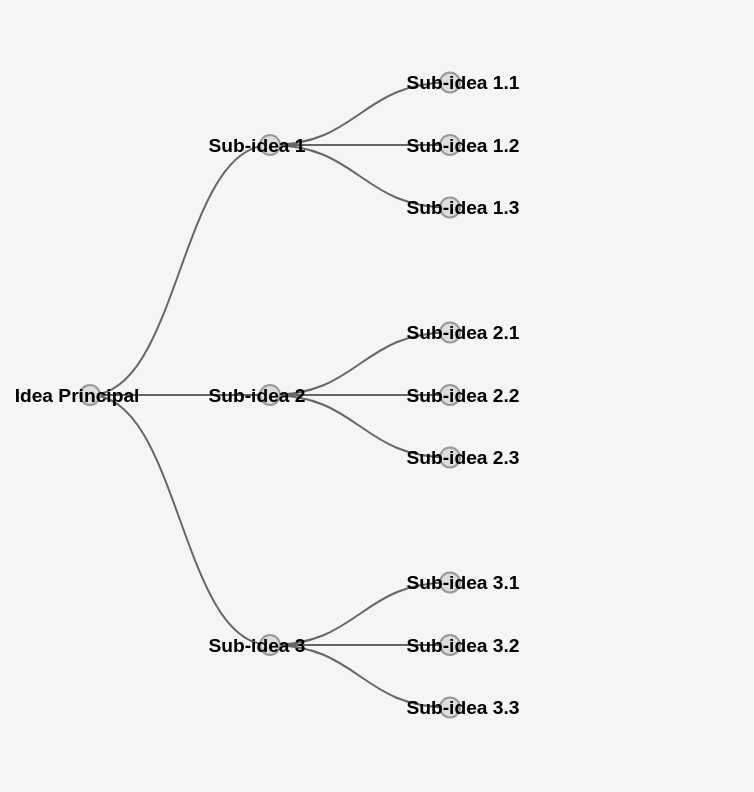
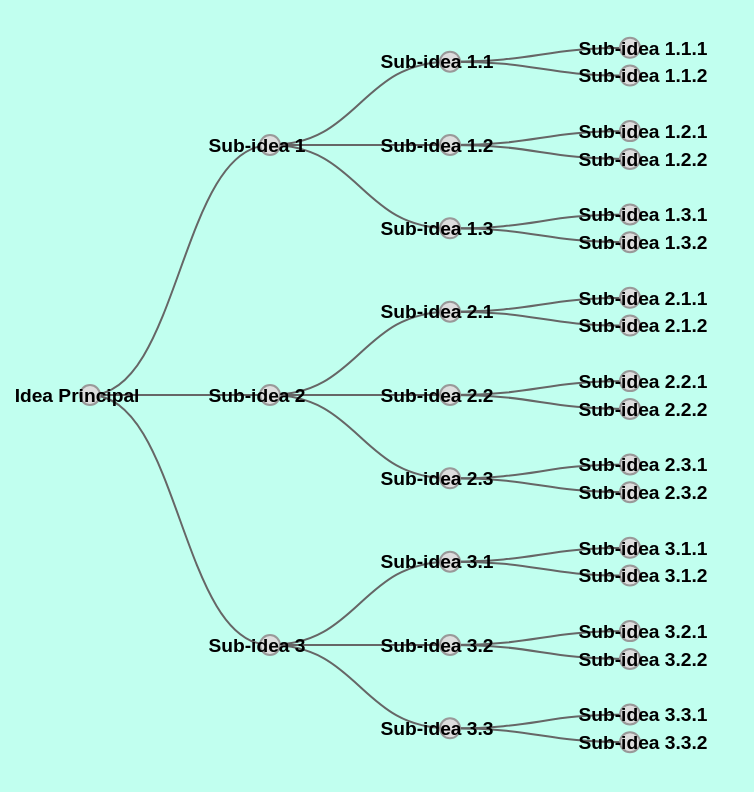
Before and after one commit to LeandroJess/LeandroJess.github.io, a plain HTML site: page index.html.html in a window 1280 px wide. Shown: the whole page, without its empty margins (0-754 px from the left). Drawn offline with nearby package versions, Linux system fonts and the light colour scheme.

Commit message:
Update index.html.html

```diff
--- a/index.html.html
+++ b/index.html.html
@@ -8,7 +8,7 @@
             align-items: center;
             height: 100vh;
             margin: 0;
-            background-color: #f5f5f5;
+            background-color: rgb(193, 255, 239);
             font-family: Arial, sans-serif;
         }
 
@@ -51,34 +51,91 @@
     <script src="https://d3js.org/d3.v5.min.js"></script>
     <script>
         var treeData = {
-            name: "Idea Principal",
+    name: "Idea Principal",
+    children: [
+        {
+            name: "Sub-idea 1",
             children: [
                 {
-                    name: "Sub-idea 1",
+                    name: "Sub-idea 1.1",
                     children: [
-                        { name: "Sub-idea 1.1" },
-                        { name: "Sub-idea 1.2" },
-                        { name: "Sub-idea 1.3" }
+                        { name: "Sub-idea 1.1.1" },
+                        { name: "Sub-idea 1.1.2" }
                     ]
                 },
                 {
-                    name: "Sub-idea 2",
+                    name: "Sub-idea 1.2",
                     children: [
-                        { name: "Sub-idea 2.1" },
-                        { name: "Sub-idea 2.2" },
-                        { name: "Sub-idea 2.3" }
+                        { name: "Sub-idea 1.2.1" },
+                        { name: "Sub-idea 1.2.2" }
                     ]
                 },
                 {
-                    name: "Sub-idea 3",
+                    name: "Sub-idea 1.3",
                     children: [
-                        { name: "Sub-idea 3.1" },
-                        { name: "Sub-idea 3.2" },
-                        { name: "Sub-idea 3.3" }
+                        { name: "Sub-idea 1.3.1" },
+                        { name: "Sub-idea 1.3.2" }
                     ]
                 }
             ]
-        };
+        },
+        {
+            name: "Sub-idea 2",
+            children: [
+                {
+                    name: "Sub-idea 2.1",
+                    children: [
+                        { name: "Sub-idea 2.1.1" },
+                        { name: "Sub-idea 2.1.2" }
+                    ]
+                },
+                {
+                    name: "Sub-idea 2.2",
+                    children: [
+                        { name: "Sub-idea 2.2.1" },
+                        { name: "Sub-idea 2.2.2" }
+                    ]
+                },
+                {
+                    name: "Sub-idea 2.3",
+                    children: [
+                        { name: "Sub-idea 2.3.1" },
+                        { name: "Sub-idea 2.3.2" }
+                    ]
+                }
+            ]
+        },
+        {
+            name: "Sub-idea 3",
+            children: [
+                {
+                    name: "Sub-idea 3.1",
+                    children: [
+                        { name: "Sub-idea 3.1.1" },
+                        { name: "Sub-idea 3.1.2" }
+                    ]
+                },
+                {
+                    name: "Sub-idea 3.2",
+                    children: [
+                        { name: "Sub-idea 3.2.1" },
+                        { name: "Sub-idea 3.2.2" }
+                    ]
+                },
+                {
+                    name: "Sub-idea 3.3",
+                    children: [
+                        { name: "Sub-idea 3.3.1" },
+                        { name: "Sub-idea 3.3.2" }
+                    ]
+                }
+            ]
+        }
+    ]
+};
+
+
+
 
         var svg = d3.select("body").append("svg")
             .attr("width", window.innerWidth)
```
